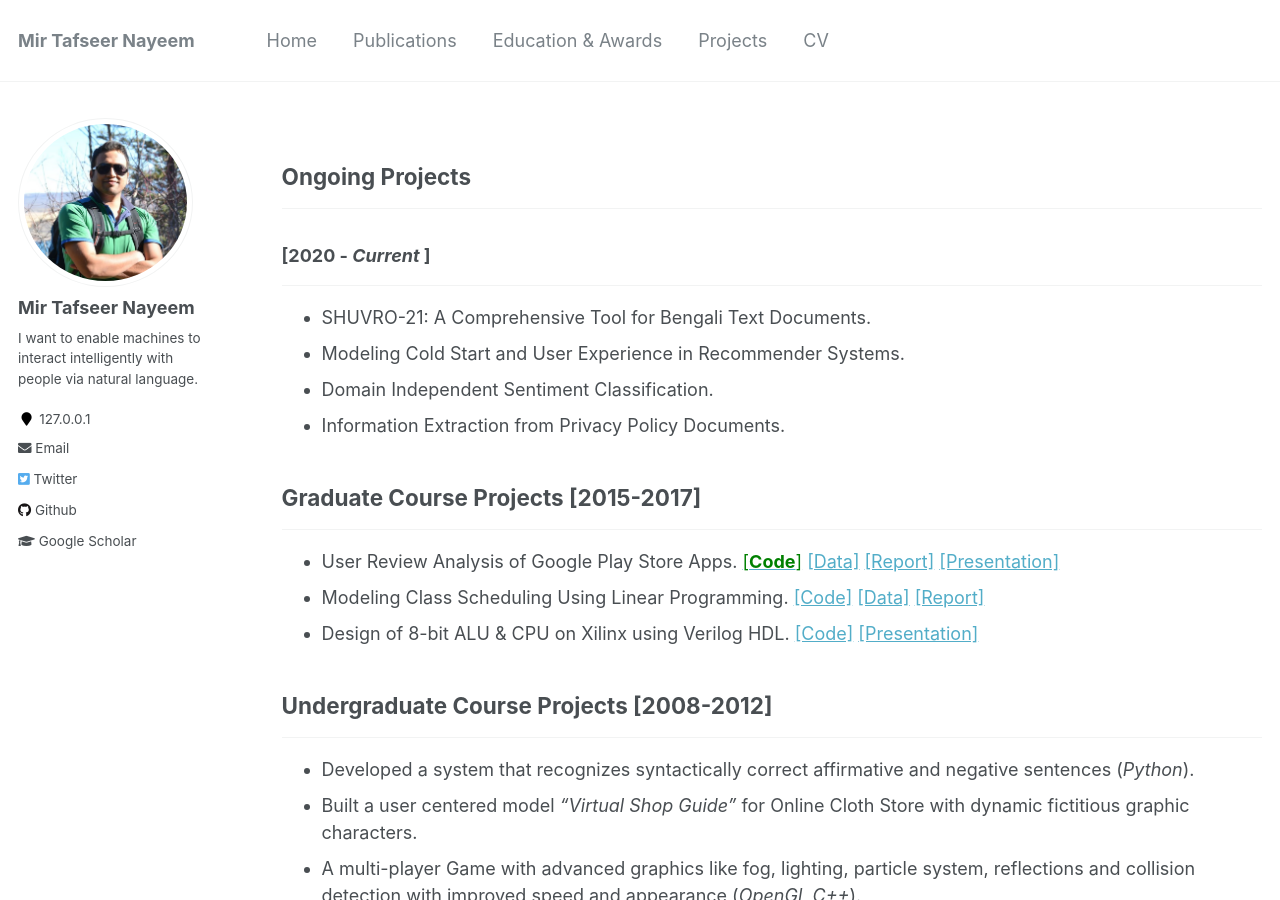
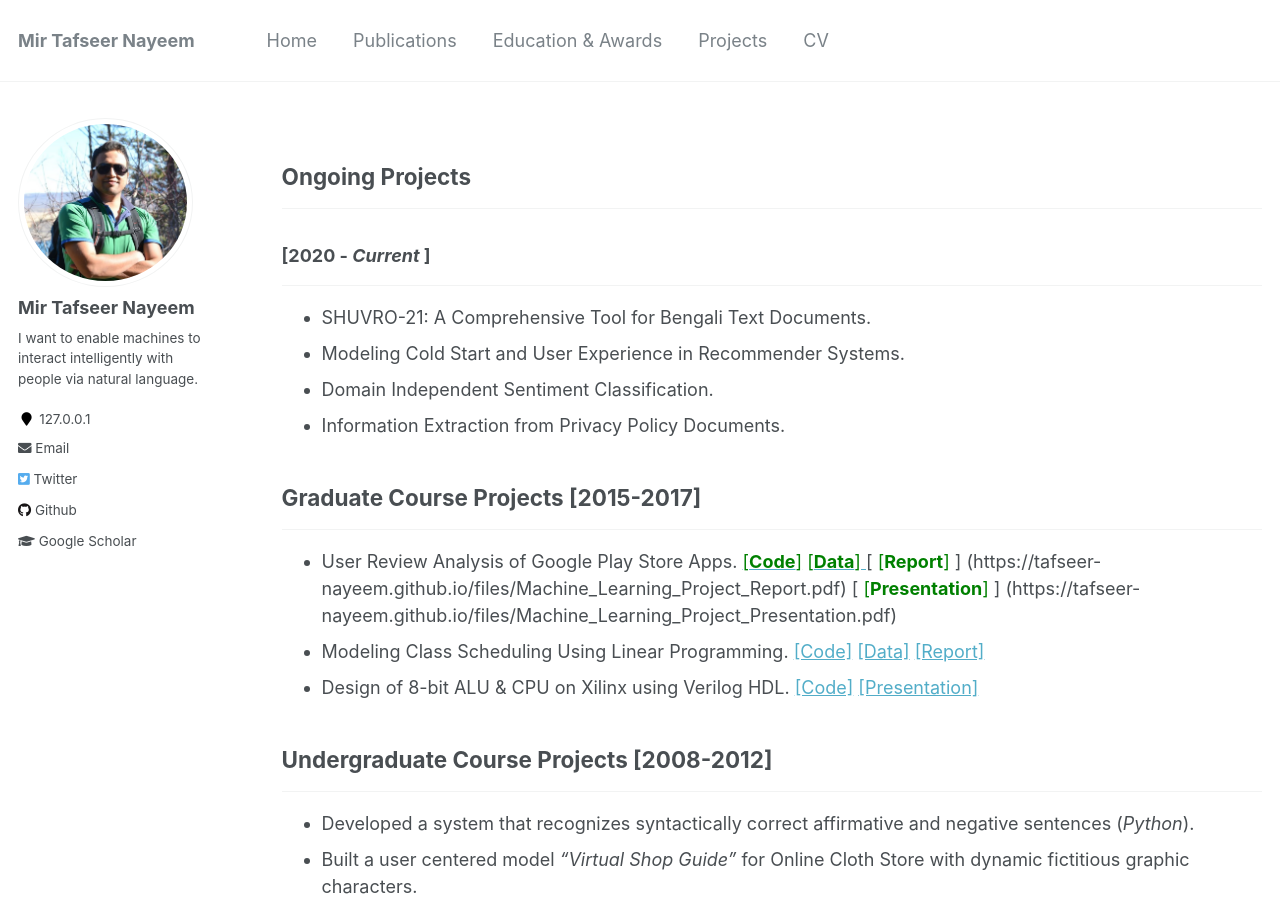
Before and after one commit to sujan-sarker/sujan-sarker.github.io, a Jekyll site: the page built from _pages/projects.md, in a window 1280 px wide and 900 px high. Built offline with Jekyll 4.4.1, drawn with Linux system fonts in a browser that asks for light colours; part of the change alters nothing that is shown.

Commit message:
Update projects.md

```diff
--- a/_pages/projects.md
+++ b/_pages/projects.md
@@ -24,7 +24,7 @@ author_profile: true
 
 ## Graduate Course Projects [2015-2017]
 ----------------
-* User Review Analysis of Google Play Store Apps. [<span style ="color:Green"> [**Code**]</span>](https://github.com/tafseer-nayeem/CPSC5310-Machine_Learning) [[Data]](https://github.com/tafseer-nayeem/AppReview-dataset) [[Report]](https://tafseer-nayeem.github.io/files/Machine_Learning_Project_Report.pdf) [[Presentation]](https://tafseer-nayeem.github.io/files/Machine_Learning_Project_Presentation.pdf)
+* User Review Analysis of Google Play Store Apps. [<span style ="color:Green"> [**Code**]</span>](https://github.com/tafseer-nayeem/CPSC5310-Machine_Learning) [<span style ="color:Green"> [**Data**] </span>](https://github.com/tafseer-nayeem/AppReview-dataset) [<span style ="color:Green"> [**Report**] </span>] (https://tafseer-nayeem.github.io/files/Machine_Learning_Project_Report.pdf) [<span style ="color:Green"> [**Presentation**] </span>] (https://tafseer-nayeem.github.io/files/Machine_Learning_Project_Presentation.pdf)
 * Modeling Class Scheduling Using Linear Programming. [[Code]](https://github.com/tafseer-nayeem/CPSC5110-Computational_Optimization) [[Data]](https://tafseer-nayeem.github.io/files/Optimization_project_courseData.pdf) [[Report]](https://tafseer-nayeem.github.io/files/Optimization_Project__Report.pdf)
 * Design of 8-bit ALU & CPU on Xilinx using Verilog HDL. [[Code]](https://github.com/tafseer-nayeem/CPSC5210-VLSI_Design) [[Presentation]](https://tafseer-nayeem.github.io/files/VLSI_Design_Course_Presentation.pdf)
 
```
